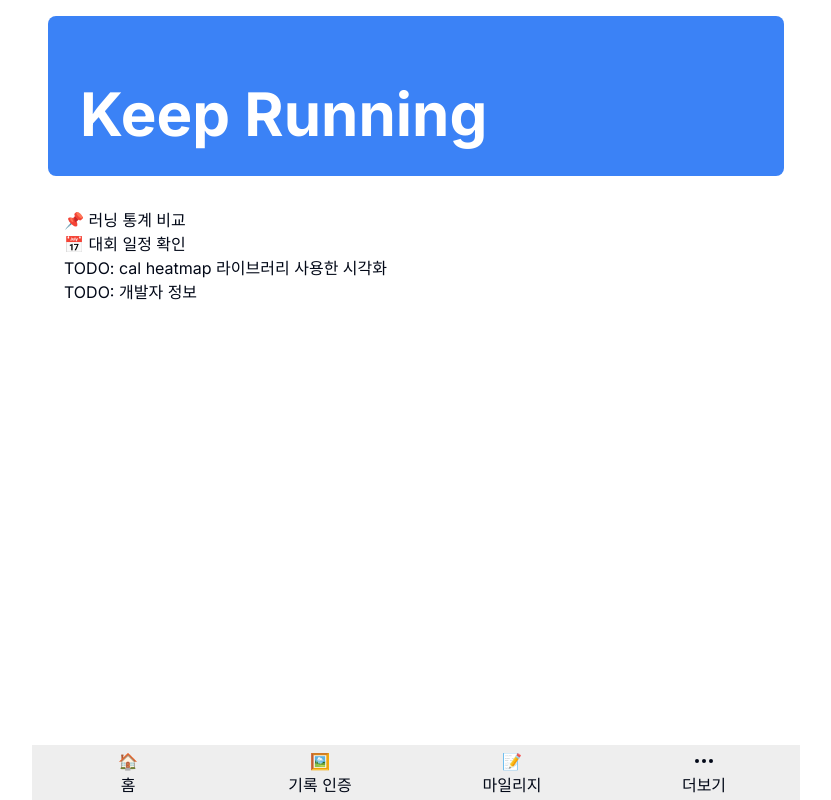
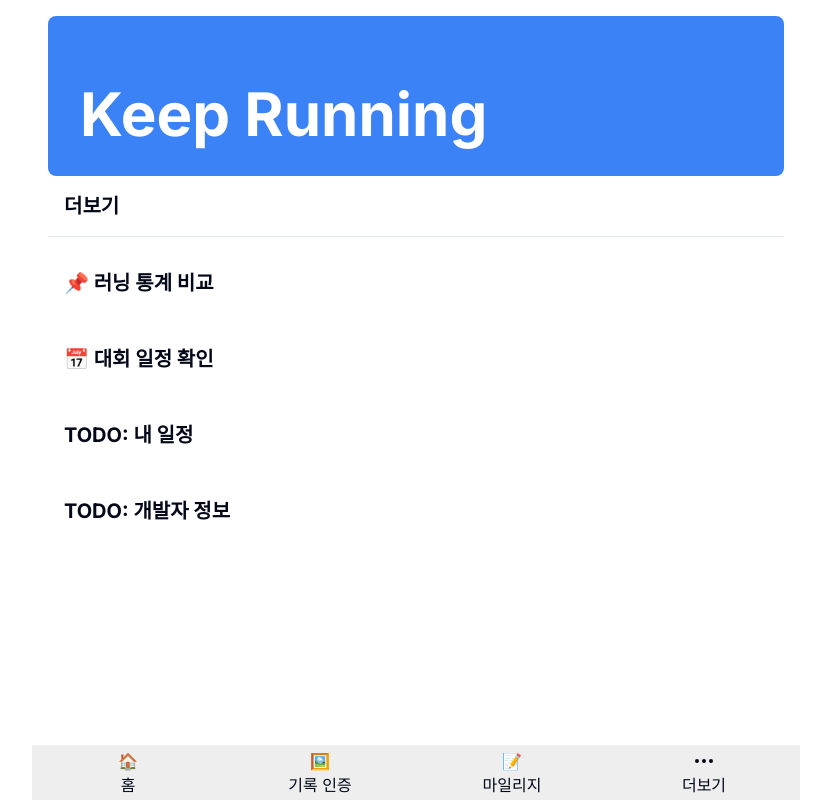
Before and after one commit to wonkyum-kim/KeepRunning, a Next.js app: page /more in a window 1280 px wide. Shown: the whole page, without its empty margins (224-1055 px from the left). Built offline with nearby package versions, Linux system fonts and the light colour scheme; no server answers; a web font is replaced by a local one.

Commit message:
feat: more 페이지 업데이트

```diff
--- a/app/more/page.tsx
+++ b/app/more/page.tsx
@@ -2,11 +2,21 @@ import Link from 'next/link';
 
 export default function MorePage() {
   return (
-    <div className='w-full flex flex-col p-4'>
-      <Link href='/stat'>📌 러닝 통계 비교</Link>
-      <Link href='contest'>📅 대회 일정 확인</Link>
-      <div>TODO: cal heatmap 라이브러리 사용한 시각화</div>
-      <div>TODO: 개발자 정보</div>
+    <div className='w-full flex flex-col gap-4 text-xl font-bold'>
+      <h1 className='px-4'>더보기</h1>
+      <hr />
+      <Link href='/stat' className='hover:bg-[#eee] p-4 rounded-lg'>
+        📌 러닝 통계 비교
+      </Link>
+      <Link href='/contest' className='hover:bg-[#eee] p-4 rounded-lg'>
+        📅 대회 일정 확인
+      </Link>
+      <div className='hover:bg-[#eee] p-4 rounded-lg cursor-not-allowed'>
+        TODO: 내 일정
+      </div>
+      <div className='hover:bg-[#eee] p-4 rounded-lg cursor-not-allowed'>
+        TODO: 개발자 정보
+      </div>
     </div>
   );
 }
```
